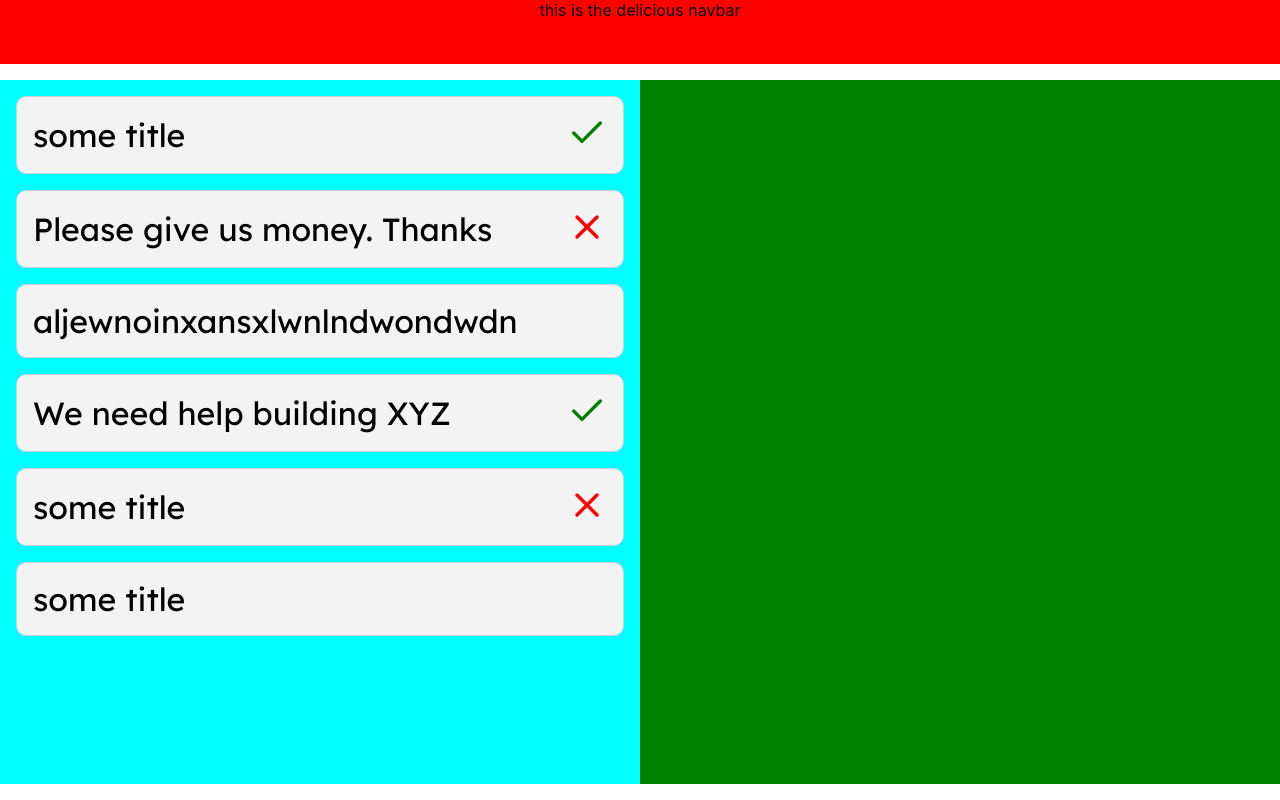
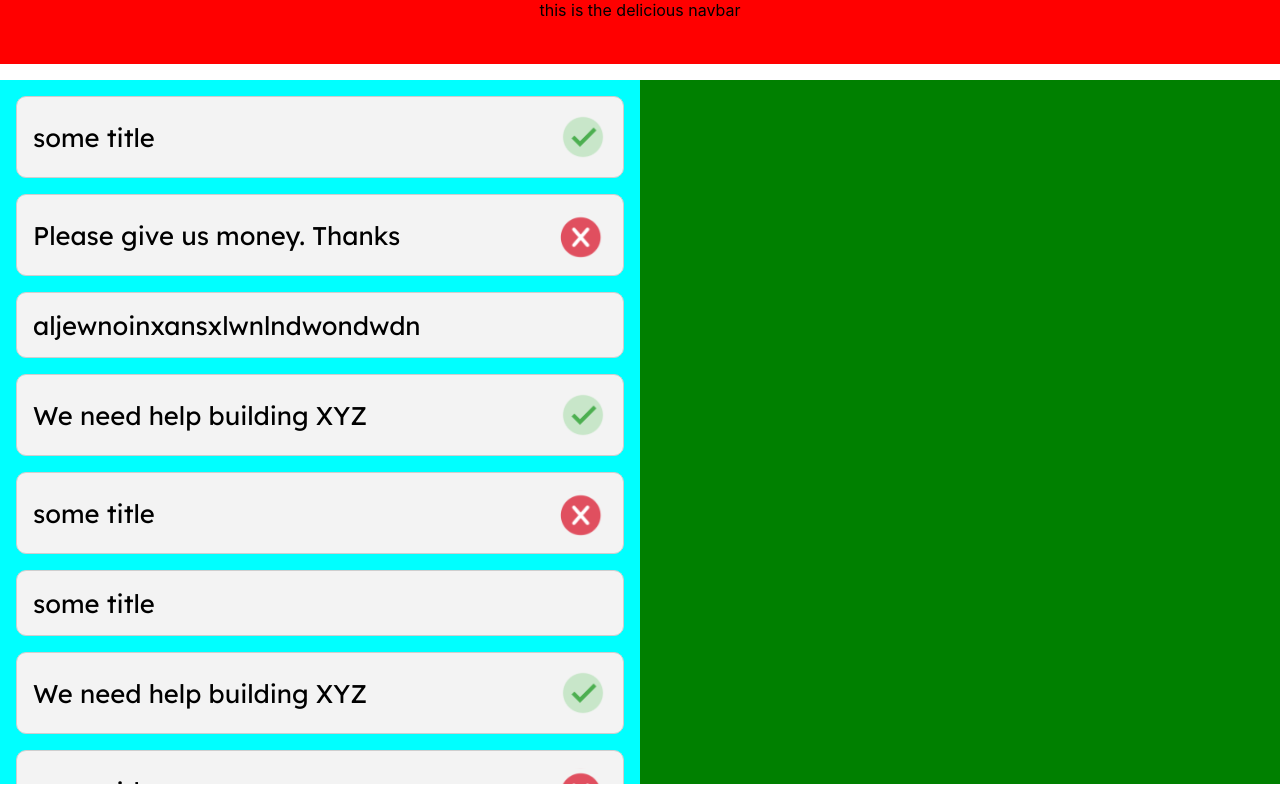
Before and after one commit to codebase-berkeley/tgif-voting-portal, a React (Create React App) app in the folder client/: page / in a window 1280 px wide. Built offline with nearby package versions, Linux system fonts and the light colour scheme.

Commit message:
Everything but the searchbar and styling

```diff
--- a/client/src/App.css
+++ b/client/src/App.css
@@ -1,3 +1,5 @@
 .App {
+  width : 100vw;
+  height: 100vh;
   text-align: center;
 }
--- a/client/src/components/row/Row.css
+++ b/client/src/components/row/Row.css
@@ -16,9 +16,16 @@
     flex-direction: row;
     font-family: 'Lexend Deca', sans-serif;
     color: black;
-    font-size: 2em;
+    font-size: max(2vw, 1.5vw);
 }
 
 .vote-status {
+    display: flex;
+    justify-content: center;
+    width: 3em;
+    height: 3em;
+}
 
+img[src=""] {
+    display: none;
 }
--- a/client/src/components/row/Row.js
+++ b/client/src/components/row/Row.js
@@ -4,7 +4,7 @@ function Row(props) {
     return (
         <div className="proposal-box" id={props.title}>
             <div className="proposal-title">{props.title}</div>
-            <div className="vote-status">{props.vote}</div>
+            <img src={props.vote} className="vote-status"></img>
         </div>
     );
 }
--- a/client/src/components/searchbar/SearchBar.js
+++ b/client/src/components/searchbar/SearchBar.js
@@ -5,7 +5,7 @@ function SearchBar(props) {
     return (
         <div className="SearchBar">
             <input>
-                value={prop.keyword}
+                value={props.keyword}
                 placeholder= {"Proposal Name"}
                 onChange= {(e) => props.setKeyWord(e.target.value)}
             </input>
--- a/client/src/pages/dashboard/Dashboard.css
+++ b/client/src/pages/dashboard/Dashboard.css
@@ -22,7 +22,15 @@
     width: 50%;
     height: 100%;
     background-color: cyan;
+    overflow-y: scroll;
+    -ms-overflow-style: none;
+    scrollbar-width: none;
+
 }
+
+.proposal-list::-webkit-scrollbar {
+    display: none;
+  }
 
 .proposal-description {
     width: 50%;
--- a/client/src/pages/dashboard/Dashboard.js
+++ b/client/src/pages/dashboard/Dashboard.js
@@ -1,19 +1,21 @@
-import {useState, useEffect} from 'react';
+import React from 'react';
+import {useEffect, useState} from 'react';
 import Row from '../../components/row/Row';
-import * as FeatherIcon from 'react-feather';
 import './Dashboard.css';
+import noIcon from '../../assets/Delete.svg';
+import yesIcon from '../../assets/Checked.svg';
+import SearchBar from '../../components/searchbar/SearchBar'
 
-const iconSize = 40;
 
 const proposals = [
   {
       title: "some title",
-      voted: <FeatherIcon.Check color="green" size={iconSize}/>
+      voted: yesIcon
   },
 
   {
       title: "Please give us money. Thanks",
-      voted: <FeatherIcon.X color="red" size={iconSize}/>
+      voted: noIcon
   },
 
   {
@@ -22,12 +24,25 @@ const proposals = [
 
   {
     title: "We need help building XYZ",
-    voted: <FeatherIcon.Check color="green" size={iconSize}/>
+    voted: yesIcon
   },
 
   {
     title: "some title",
-    voted: <FeatherIcon.X color="red" size={iconSize}/>
+    voted: noIcon
+  },
+
+  {
+  title: "some title"
+  },
+  {
+    title: "We need help building XYZ",
+    voted: yesIcon
+  },
+
+  {
+    title: "some title",
+    voted: noIcon
   },
 
   {
@@ -35,27 +50,33 @@ const proposals = [
   }
 ]
 
-let proposal_titles = ["Proposal #1", "Proposal #2", "Proposal #3", "Proposal #4", "Proposal #1"]
 
-// const updateInput = async (input) => {
-  //Get list of components and filter, returning the HTML
-  // of the rows that pass
-  // (Maybe if it contains the words typed)
-// }
 
 function Dashboard() {
-  // const [input, setInput] = useState("");
+  // const [input, setInput] = React.useState("");
+  // const [proposalListDefault, setProposalListDefault] = React.useState("");
+  // const [proposalList, setProposalList] = React.useState("");
 
+  // const updateInput = async (input) => {
+  //   let filteredList = [];
+  //   for (let i = 0; i < proposals.length; i++) {
+  //     if (proposalListDefault[i].title.includes(input)) {
+  //       filteredList.push(<Row title={proposals[i].title} vote={proposals[i].vote} />)
+  //     }
+  //     setInput(input);
+  //     setProposalList(filteredList)
+  //   }
+  // }
   return (
     <div className="dashboard">
       <div className="navBar">this is the delicious navbar</div>
       <div className="dashboard-screen">
         <div className="proposal-list">
-          {/* <SearchBar input={input} onChange={updateInput}/> */}
+          {/* { <SearchBar input={input} onChange={updateInput}/> } */}
           {proposals.map((proposal) => (
             <Row
               title = {proposal.title}
-              vote = {proposal.voted ? proposal.voted : null}
+              vote = {proposal.voted ? proposal.voted : ""}
             >
             </Row>
           ))}
```
Also changed, not shown: client/src/assets/Checked.svg (added), client/src/assets/Delete.svg (added).
